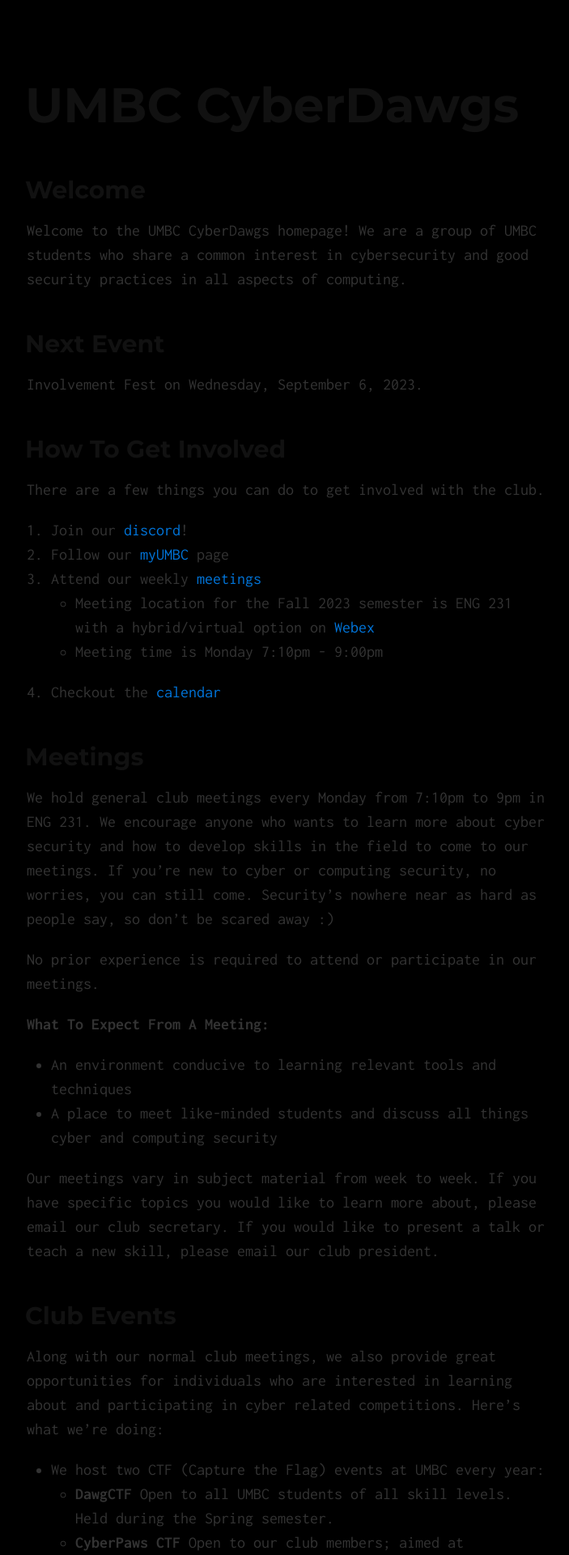
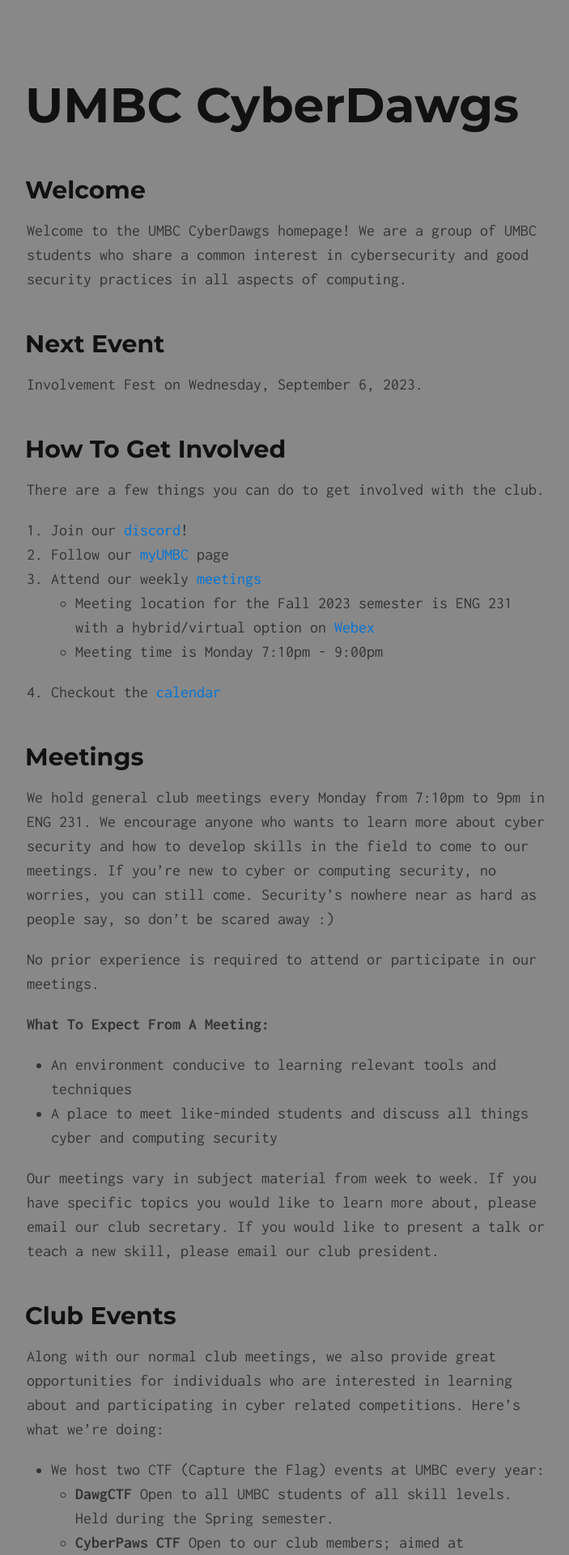
Before and after one commit to UMBCCyberDawgs/umbccyberdawgs.github.io, a Jekyll site: the page built from index.md, in a window 1280 px wide. Shown: the top 1920 px of the page at 81% size, without its empty margins (287-990 px from the left). Built offline with Jekyll 4.4.1, drawn with Linux system fonts in a browser that asks for light colours; our own code applies the rules of GitHub Pages for plain Markdown files.

```diff
--- a/_sass/_normalize.scss
+++ b/_sass/_normalize.scss
@@ -75,7 +75,7 @@ html {
 
 body {
     margin: 0;
-    background-color: #000000;
+    background-color: #888888;
 }
 /* ==========================================================================
    Links
```
